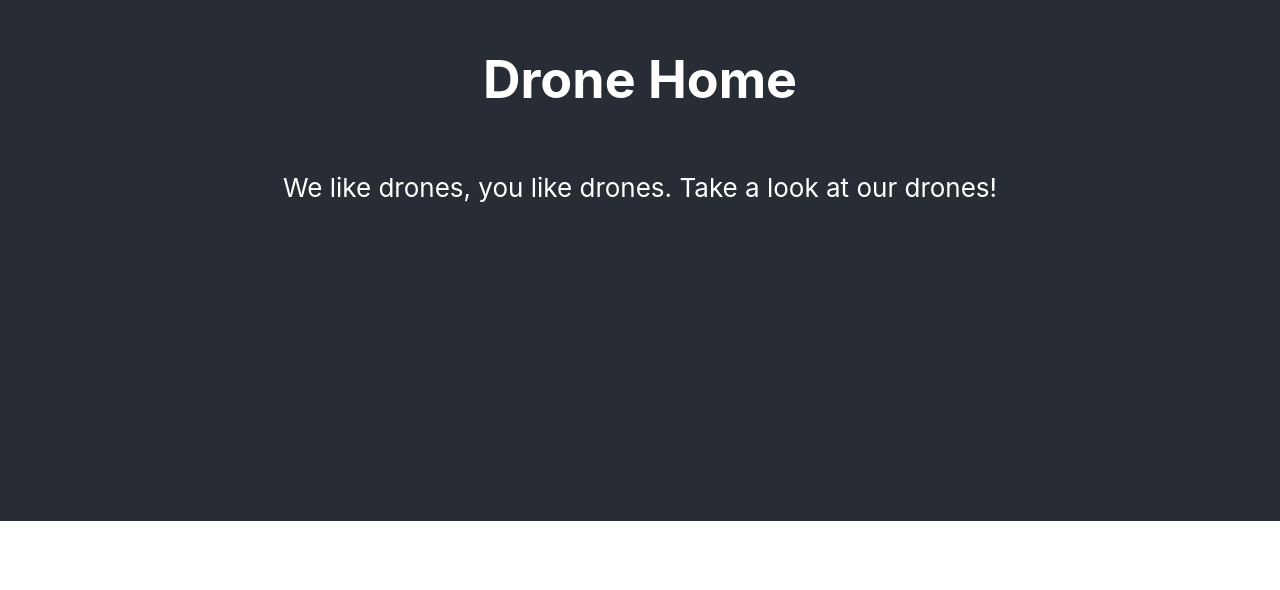
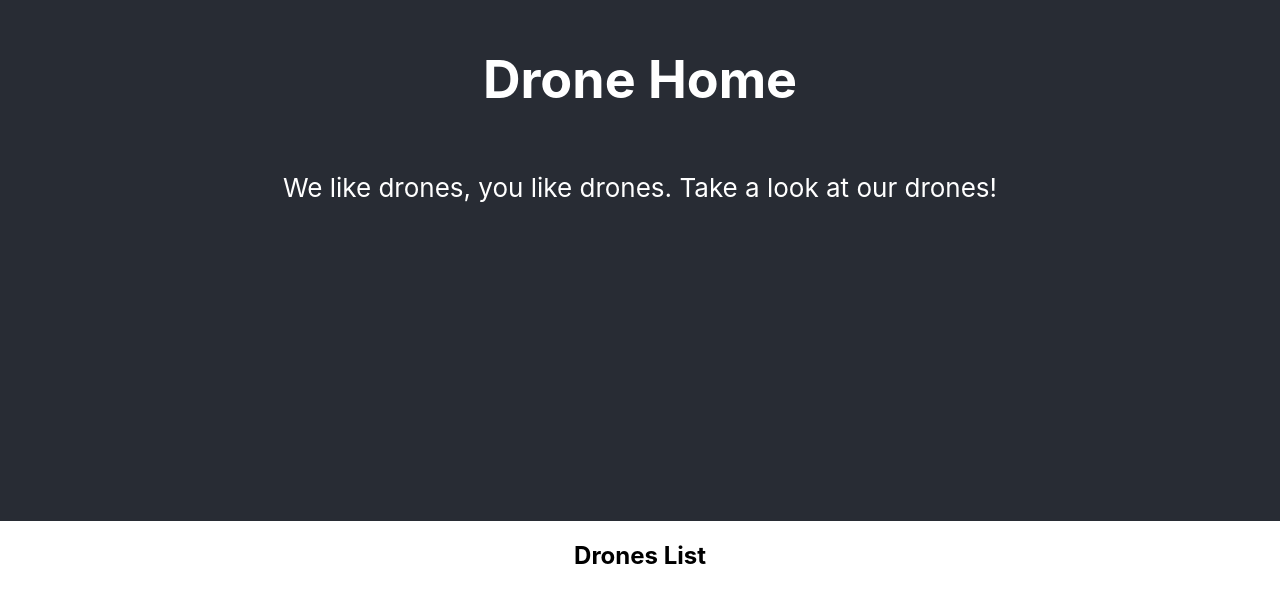
Before and after one commit to poppiestar/flock-tech-test, a React (Create React App) app: page / in a window 1280 px wide. Shown: the part 279-869 px from the top of the page. Before the commit the page ends 800 px from the top, so only its background shows below. Built offline with nearby package versions, Linux system fonts and the light colour scheme.

Commit message:
Added a DronesList component and set up types for its data

```diff
--- /dev/null
+++ b/src/src/components/molecules/drones-list/drones-list.template.jsx
@@ -0,0 +1,14 @@
+// @flow
+import React from "react";
+
+import type DroneData from "../../../types/drones";
+
+type Props = {
+    drones: DroneData[];
+}
+
+const DronesList = ({ drones }: Props) => (
+    <h2>Drones List</h2>
+);
+
+export default DronesList;
--- /dev/null
+++ b/src/src/components/molecules/index.js
@@ -0,0 +1,3 @@
+// @flow
+
+export { default as DronesList } from "./drones-list/drones-list.template";
--- a/src/src/components/templates/home/home.template.jsx
+++ b/src/src/components/templates/home/home.template.jsx
@@ -1,13 +1,21 @@
 // @flow
 import React from "react";
 import './home.template.css';
+import { DronesList } from "../../../components/molecules";
 
-const HomeTemplate = () => (
+import type DroneData from "../../../types/drones";
+
+type Props = {
+    drones: DroneData[];
+}
+
+const HomeTemplate = ({ drones }: Props) => (
     <div className="App">
         <header className="App-header">
             <h1>Drone Home</h1>
             <p>We like drones, you like drones. Take a look at our drones!</p>
         </header>
+        <DronesList drones={drones} />
     </div>
 );
 
--- a/src/src/containers/pages/home/home.container.jsx
+++ b/src/src/containers/pages/home/home.container.jsx
@@ -3,7 +3,7 @@ import React from 'react';
 import { HomeTemplate } from "../../../components/templates";
 
 const HomeContainer = () => (
-    <HomeTemplate />
+    <HomeTemplate drones={[]} />
 );
 
 export default HomeContainer;
--- /dev/null
+++ b/src/src/types/drones.js
@@ -0,0 +1,9 @@
+
+export type DroneData = {
+    droneId: number;
+    numFlights: number;
+    name: string;
+    currency: string;
+    price: number;
+    numCrashes: number;
+}
```
